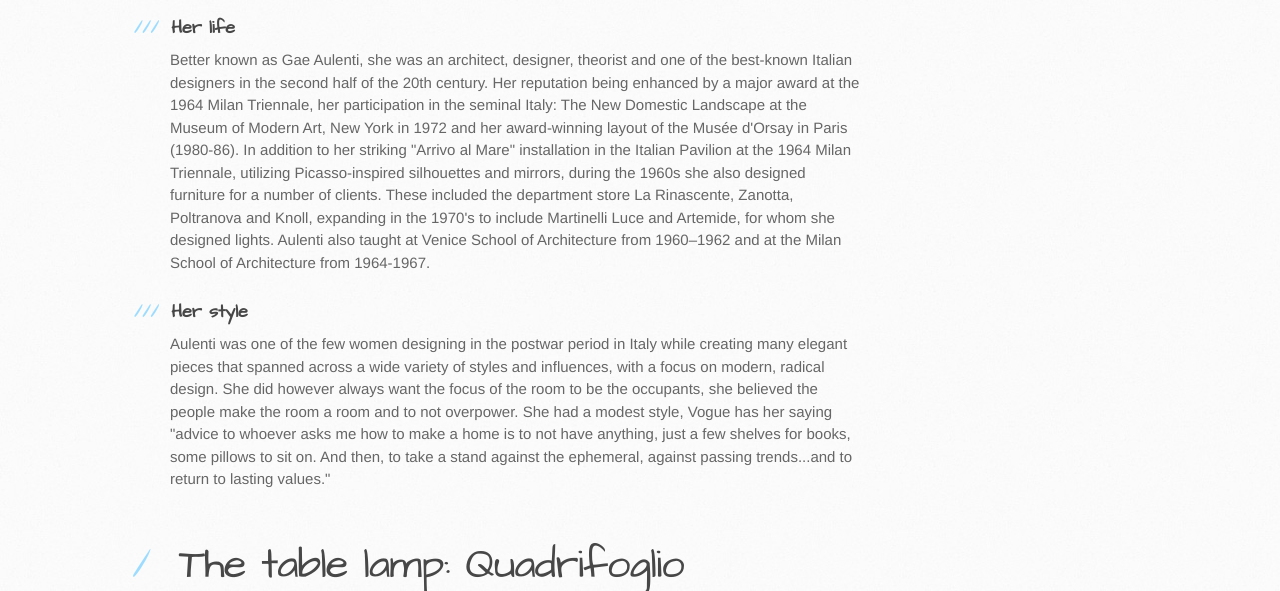
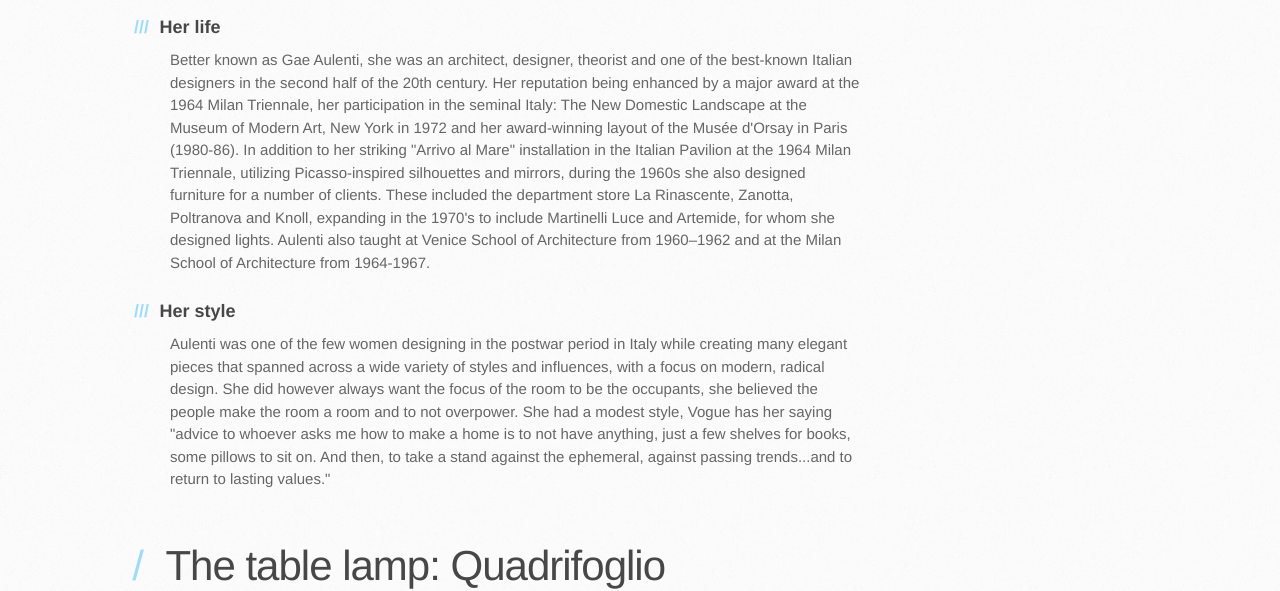
Before and after one commit to vfede/cvdlab-cg-final-project, a plain HTML site: page index.html in a window 1280 px wide. Shown: the part 1261-1852 px from the top of the page. Drawn offline with Linux system fonts and the light colour scheme.

Commit message:
removed font

```diff
--- a/index.html
+++ b/index.html
@@ -4,7 +4,7 @@
     <meta charset='utf-8'>
     <meta http-equiv="X-UA-Compatible" content="chrome=1">
     <meta name="viewport" content="width=device-width, initial-scale=1, maximum-scale=1">
-    <link href='https://fonts.googleapis.com/css?family=Architects+Daughter' rel='stylesheet' type='text/css'>
+    <!--<link href='https://fonts.googleapis.com/css?family=Architects+Daughter' rel='stylesheet' type='text/css'>-->
     <link rel="stylesheet" type="text/css" href="stylesheets/stylesheet.css" media="screen" />
     <link rel="stylesheet" type="text/css" href="stylesheets/pygment_trac.css" media="screen" />
     <link rel="stylesheet" type="text/css" href="stylesheets/print.css" media="print" />
```
